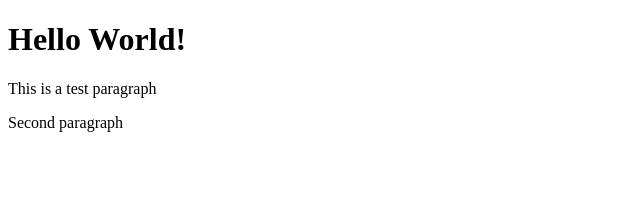
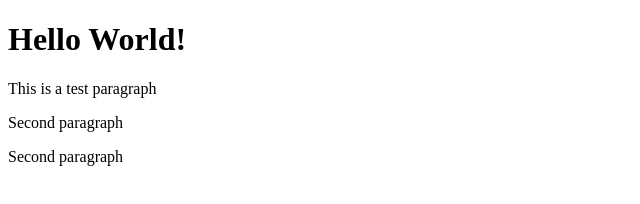
Before and after one commit to apresto/git-test, a website: page index.html in a window 1280 px wide. Shown: the whole page, without its empty margins (0-640 px from the left). Drawn offline with Linux system fonts and the light colour scheme.

```diff
--- a/index.html
+++ b/index.html
@@ -10,5 +10,6 @@
     <h1>Hello World!</h1>
     <p>This is a test paragraph</p>
     <p>Second paragraph</p>
+    <p>Second paragraph</p>
 </body>
 </html>
```
Also changed, not shown: package.json (added, +24 -0 lines), 2 other files.
